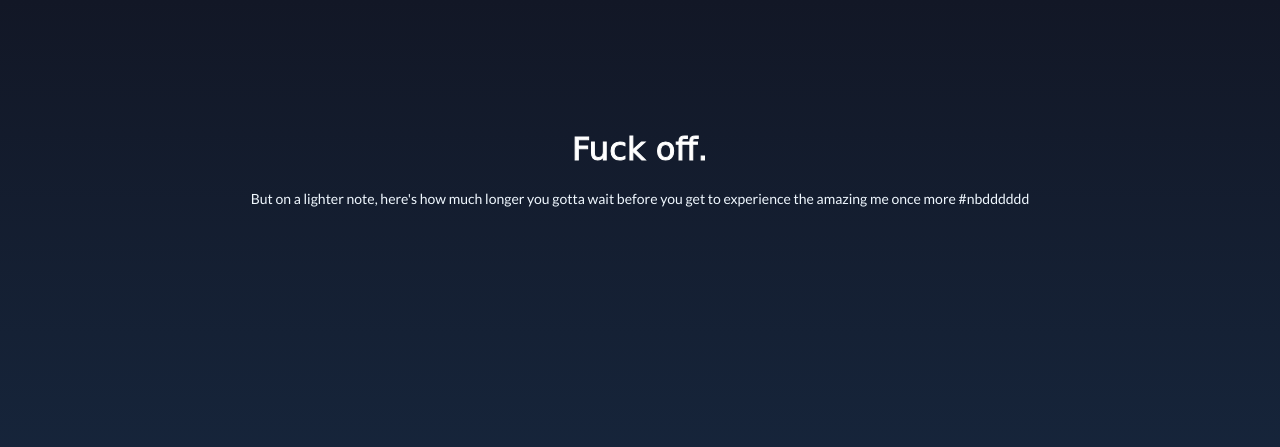
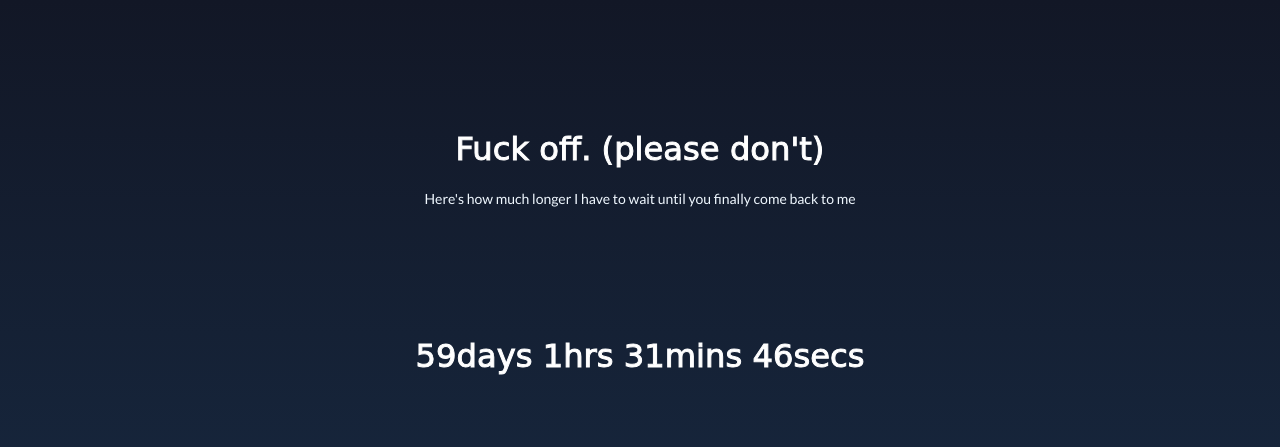
Before and after one commit to cvigoe/href, a Node server app: template views/wu.jade in a window 1280 px wide. Shown: the top 447 px of the page. Run offline with Node 20, Linux system fonts and the light colour scheme; the template is opened without the code that fills it, so the values that code supplies are empty; some web fonts are replaced.

Commit message:
Updated for christmas

```diff
--- a/public/javascripts/wu.js
+++ b/public/javascripts/wu.js
@@ -1,6 +1,6 @@
 $(document).ready(function(){
 
-  var end = new Date('06/27/2017 11:59 PM');
+  var end = new Date('12/20/2017 00:30 AM');
 
   var _second = 1000;
   var _minute = _second * 60;
--- a/views/wu.jade
+++ b/views/wu.jade
@@ -2,8 +2,8 @@
 
 block content
   #wu
-    h1 Fuck off.
-    p But on a lighter note, here's how much longer you gotta wait before you get to experience the amazing me once more #nbdddddd
+    h1 Fuck off. (please don't)
+    p Here's how much longer I have to wait until you finally come back to me
 
   #waiting
 
```
